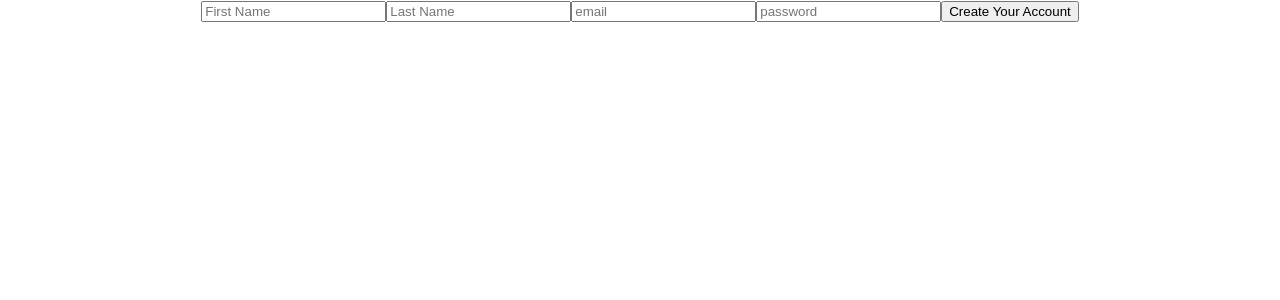
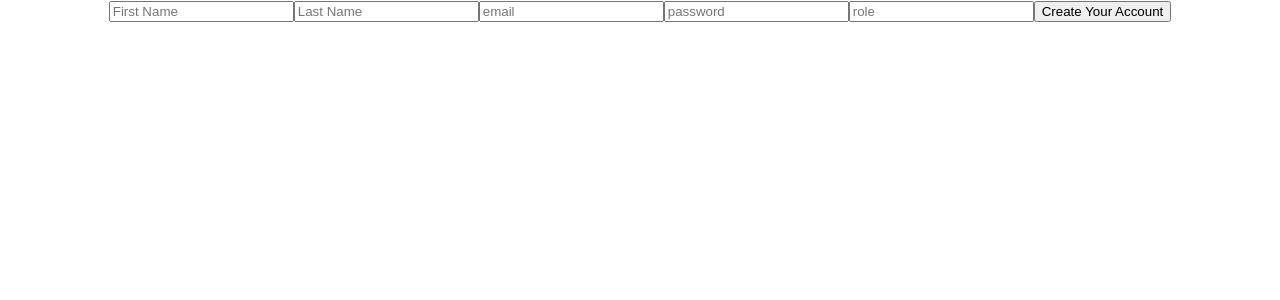
Before and after one commit to JordanAlexander22/frontend, a React (Create React App) app in the folder anywhere-fitness/: page / in a window 1280 px wide. Shown: the top 300 px of the page. Built offline with nearby package versions, Linux system fonts and the light colour scheme.

Commit message:
testing register

```diff
--- a/anywhere-fitness/src/components/clients/Register.js
+++ b/anywhere-fitness/src/components/clients/Register.js
@@ -39,14 +39,14 @@ const UserForm = () => {
     <form onSubmit={onSubmit}>
       <input
         type="text"
-        name="First Name"
+        name="firstName"
         placeholder="First Name"
         value={user.firstName}
         onChange={handleChange}
       />
       <input
         type="text"
-        name="Last Name"
+        name="lastName"
         placeholder="Last Name"
         value={user.lastName}
         onChange={handleChange}
@@ -65,6 +65,13 @@ const UserForm = () => {
         value={user.password}
         onChange={handleChange}
       />
+      <input
+        type="text"
+        name="role"
+        placeholder="role"
+        value={user.role}
+        onChange={handleChange}
+      />
       <button className="register-btn" type="submit">
         Create Your Account
       </button>
```
